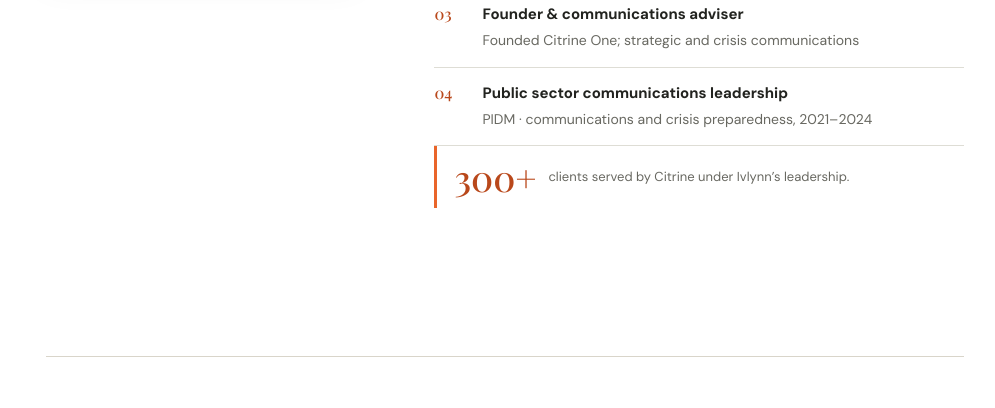
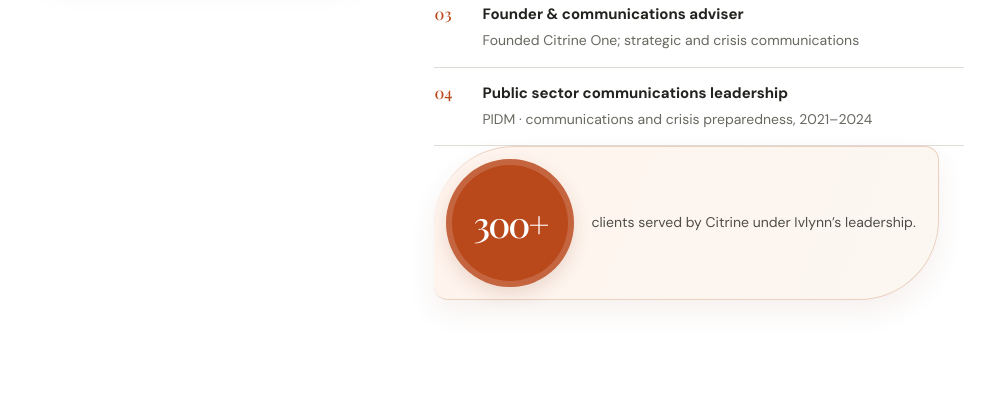
Before and after one commit to liviltechsolutions/citrineoneweb, a plain HTML site: page index.html in a window 1280 px wide. Shown: the part 2361-2769 px from the top of the page, without its empty margins (249-1244 px from the left). Drawn offline with nearby package versions, Linux system fonts and the light colour scheme; a web font is replaced by a local one.

Commit message:
Highlight and animate founder impact numbers

```diff
--- /dev/null
+++ b/count-up.js
@@ -0,0 +1,54 @@
+(() => {
+  const reducedMotion = window.matchMedia('(prefers-reduced-motion: reduce)').matches;
+  const observed = new WeakSet();
+  const numberFormat = new Intl.NumberFormat('en');
+
+  const setupCounter = stat => {
+    if (observed.has(stat)) return;
+    const number = stat.querySelector('strong');
+    if (!number) return;
+
+    const finalText = number.textContent.trim();
+    const parts = finalText.match(/^(\D*)([\d,]+)(\D*)$/);
+    if (!parts) return;
+
+    observed.add(stat);
+    const prefix = parts[1];
+    const target = Number(parts[2].replace(/,/g, ''));
+    const suffix = parts[3];
+    const format = value => `${prefix}${numberFormat.format(value)}${suffix}`;
+    number.setAttribute('aria-label', finalText);
+
+    if (reducedMotion || !('IntersectionObserver' in window)) {
+      number.textContent = finalText;
+      return;
+    }
+
+    number.textContent = format(0);
+    const counter = new IntersectionObserver(entries => {
+      if (!entries.some(entry => entry.isIntersecting)) return;
+      counter.disconnect();
+      const start = performance.now();
+      const duration = 780;
+      const tick = now => {
+        const progress = Math.min((now - start) / duration, 1);
+        const eased = 1 - Math.pow(1 - progress, 3);
+        number.textContent = format(Math.floor(target * eased));
+        if (progress < 1) requestAnimationFrame(tick);
+        else number.textContent = finalText;
+      };
+      requestAnimationFrame(tick);
+    }, { threshold: 0.55 });
+    counter.observe(stat);
+  };
+
+  const setupAll = root => {
+    if (root.matches?.('.portfolio-stat')) setupCounter(root);
+    root.querySelectorAll?.('.portfolio-stat').forEach(setupCounter);
+  };
+
+  setupAll(document);
+  new MutationObserver(records => {
+    records.forEach(record => record.addedNodes.forEach(setupAll));
+  }).observe(document.body, { childList: true, subtree: true });
+})();
--- a/index.html
+++ b/index.html
@@ -18,7 +18,7 @@
   <link rel="preconnect" href="https://fonts.googleapis.com">
   <link rel="preconnect" href="https://fonts.gstatic.com" crossorigin>
   <link href="https://fonts.googleapis.com/css2?family=DM+Sans:wght@400;500;600;700&family=Playfair+Display:ital,wght@0,500;0,600;0,700;1,500&display=swap" rel="stylesheet">
-  <link rel="stylesheet" href="styles.css?v=citrine-leadership-4">
+  <link rel="stylesheet" href="styles.css?v=citrine-impact-count-5">
 </head>
 <body>
   <a class="skip-link" href="#main">Skip to content</a>
@@ -117,6 +117,7 @@
   <script src="site.js"></script>
   <script src="media-gallery.js?v=1"></script>
   <script src="cms.js?v=contact-ui-2"></script>
+  <script src="count-up.js?v=1"></script>
   <script src="scroll-focus.js?v=2"></script>
 </body>
 </html>
--- a/styles.css
+++ b/styles.css
@@ -550,3 +550,13 @@ figure{margin-left:0;margin-right:0}
   .team-block>.founder-profile .career-list strong{font-size:14px}
   .team-block>.founder-profile .career-list small{font-size:13px}
 }
+
+/* Make leadership impact numbers prominent; count-up is triggered by scroll. */
+.team-block>.founder-profile .portfolio-stat{display:flex;align-items:center;gap:17px;width:fit-content;max-width:100%;margin:26px 0 0;padding:12px 22px 12px 12px;border:1px solid #ecd0bf;border-left:0;border-radius:80px 14px 80px 14px;background:linear-gradient(110deg,#fff4ed,#fbf7f1);box-shadow:0 12px 28px rgba(132,67,39,.08)}
+.team-block>.founder-profile .portfolio-stat strong{display:grid;place-items:center;flex:none;width:clamp(108px,10vw,128px);aspect-ratio:1;border-radius:50%;background:var(--orange-dark);color:#fff;font:500 clamp(27px,3vw,36px)/1 var(--serif);letter-spacing:-.055em;white-space:nowrap;box-shadow:inset 0 0 0 6px rgba(255,255,255,.16),0 7px 17px rgba(137,61,30,.16);font-variant-numeric:tabular-nums}
+.team-block>.founder-profile .portfolio-stat span{max-width:330px;color:#4e4d47;font-size:14px;line-height:1.65}
+@media(max-width:760px){
+  .team-block>.founder-profile .portfolio-stat{width:100%;gap:13px;padding:10px 14px 10px 10px}
+  .team-block>.founder-profile .portfolio-stat strong{width:clamp(100px,28vw,118px);font-size:clamp(26px,7vw,32px)}
+  .team-block>.founder-profile .portfolio-stat span{font-size:13px}
+}
```
